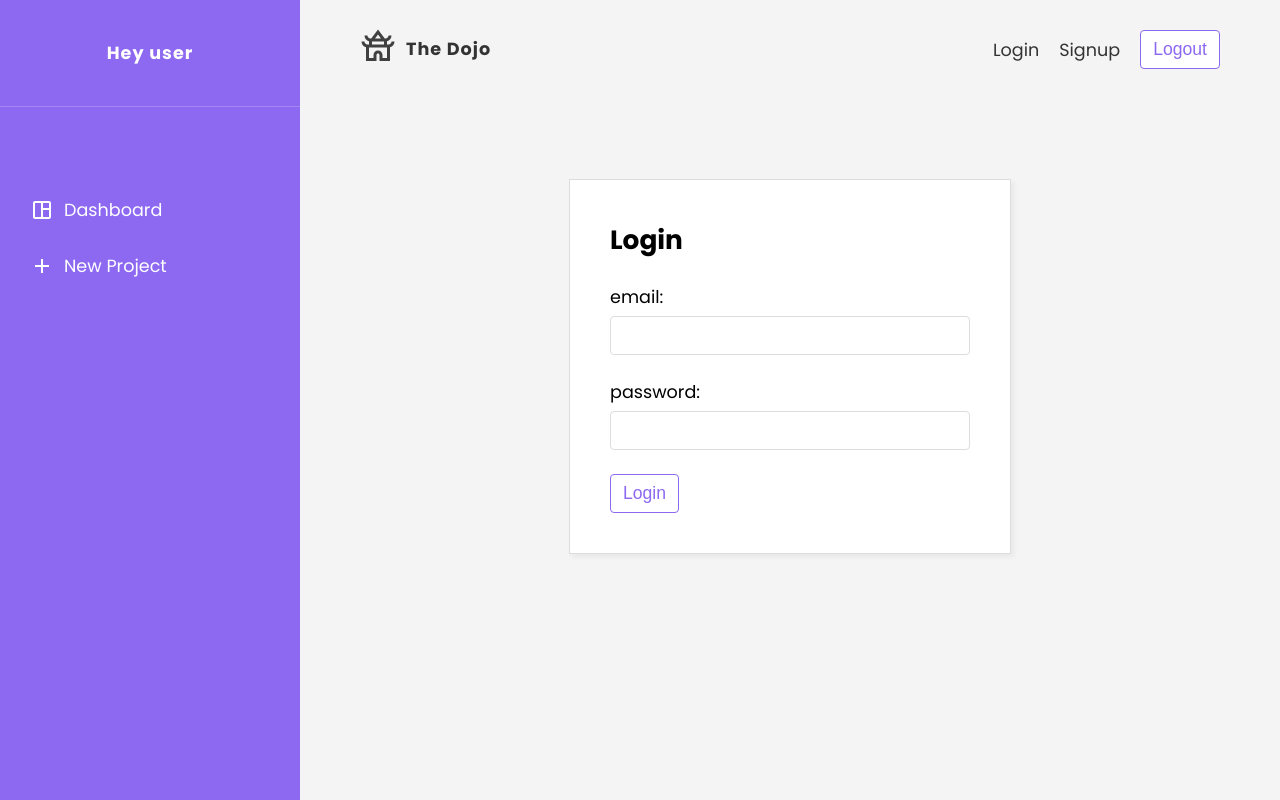
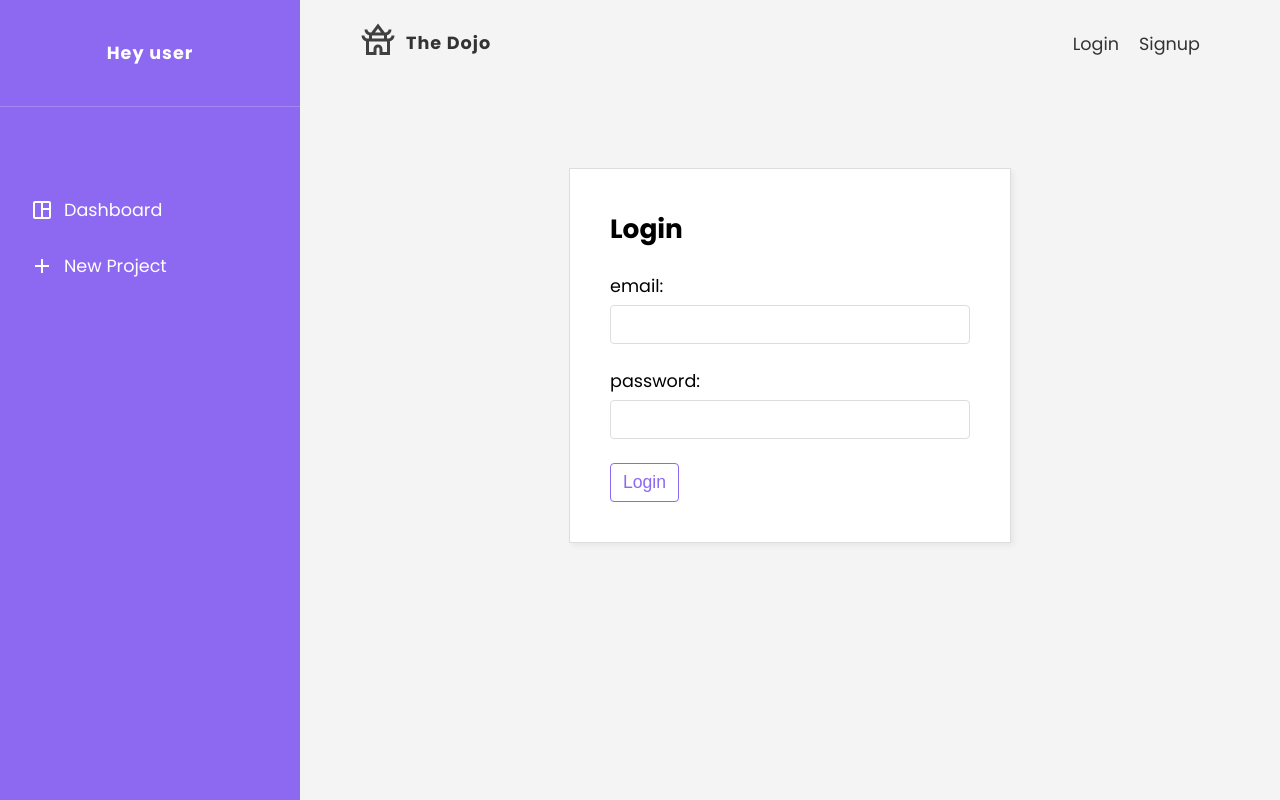
Before and after one commit to murray-williams/the-dojo, a React (Create React App) app: page /login in a window 1280 px wide. Built offline with nearby package versions, Linux system fonts and the light colour scheme; no server answers.

Commit message:
Hide/show navbar links based on auth

```diff
--- a/src/components/Navbar.js
+++ b/src/components/Navbar.js
@@ -1,5 +1,6 @@
 import { Link } from 'react-router-dom'
 import { useLogout } from '../hooks/useLogout'
+import { useAuthContext } from '../hooks/useAuthContext'
 
 // styles & images
 import './Navbar.css'
@@ -7,6 +8,7 @@ import Template from '../assets/temple.svg'
 
 export default function Navbar() {
   const { logout, isPending } = useLogout()
+  const { user } = useAuthContext()
 
   return (
     <div className="navbar">
@@ -17,13 +19,17 @@ export default function Navbar() {
             <span>The Dojo</span>
           </Link>
         </li>
-
+        {!user && (
+          <>
             <li>
               <Link to="/login">Login</Link>
             </li>
             <li>
               <Link to="/signup">Signup</Link>
             </li>
+          </>
+        )}
+        {user && (
           <li>
             {!isPending && (
               <button onClick={logout} className="btn">
@@ -36,6 +42,7 @@ export default function Navbar() {
               </button>
             )}
           </li>
+        )}
       </ul>
     </div>
   )
```
Lines whose indentation alone changed are shown as unchanged.
